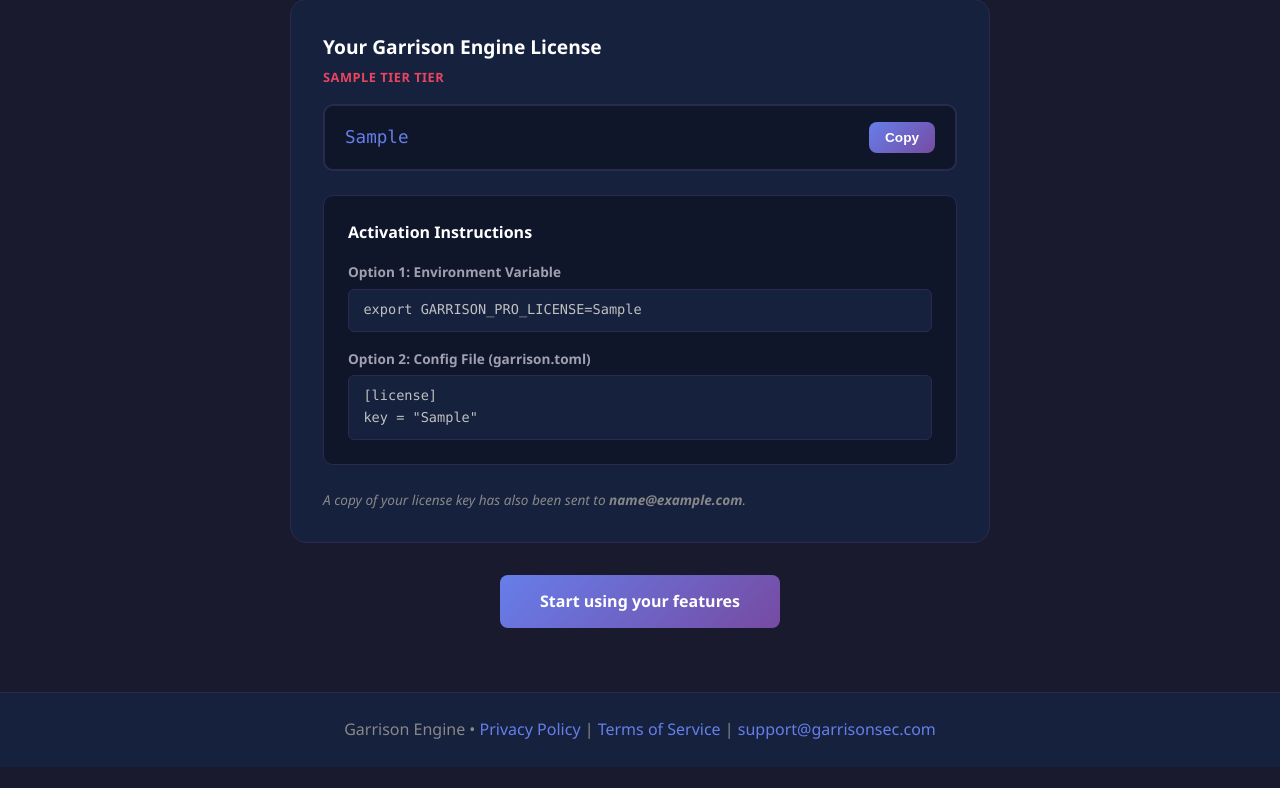
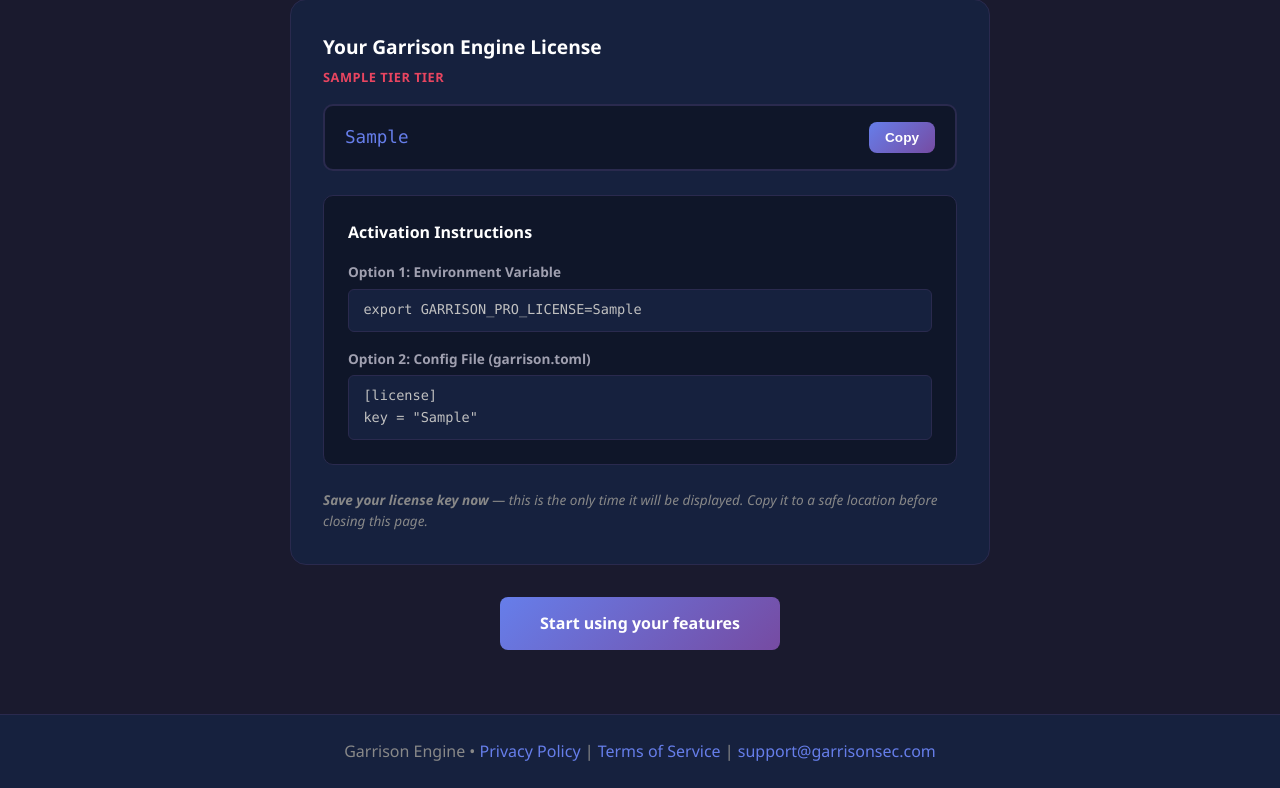
Before and after one commit to RunTimeAdmin/counterscarp, a FastAPI app: template webapp/templates/checkout_success.html in a window 1280 px wide. Shown: the part 366-1154 px from the top of the page. Before the commit the page ends 1133 px from the top, so only its background shows below. Run offline with FastAPI, Linux system fonts and the light colour scheme; the template is opened without the code that fills it: most values are stand-ins (such as "Sample title", 1, 10 or a date in 2020); some libraries are stand-ins or nearby versions.

Commit message:
chore: replace email delivery claim with save-key-now warning

```diff
--- a/webapp/templates/checkout_success.html
+++ b/webapp/templates/checkout_success.html
@@ -186,8 +186,8 @@ key = "{{ license_key }}"</div>
                 </div>
 
                 <p class="email-note">
-                    A copy of your license key has also been sent to
-                    {% if email %}<strong>{{ email }}</strong>{% else %}your email{% endif %}.
+                    <strong>Save your license key now</strong> — this is the only time it will be displayed.
+                    Copy it to a safe location before closing this page.
                 </p>
             </div>
 
```
